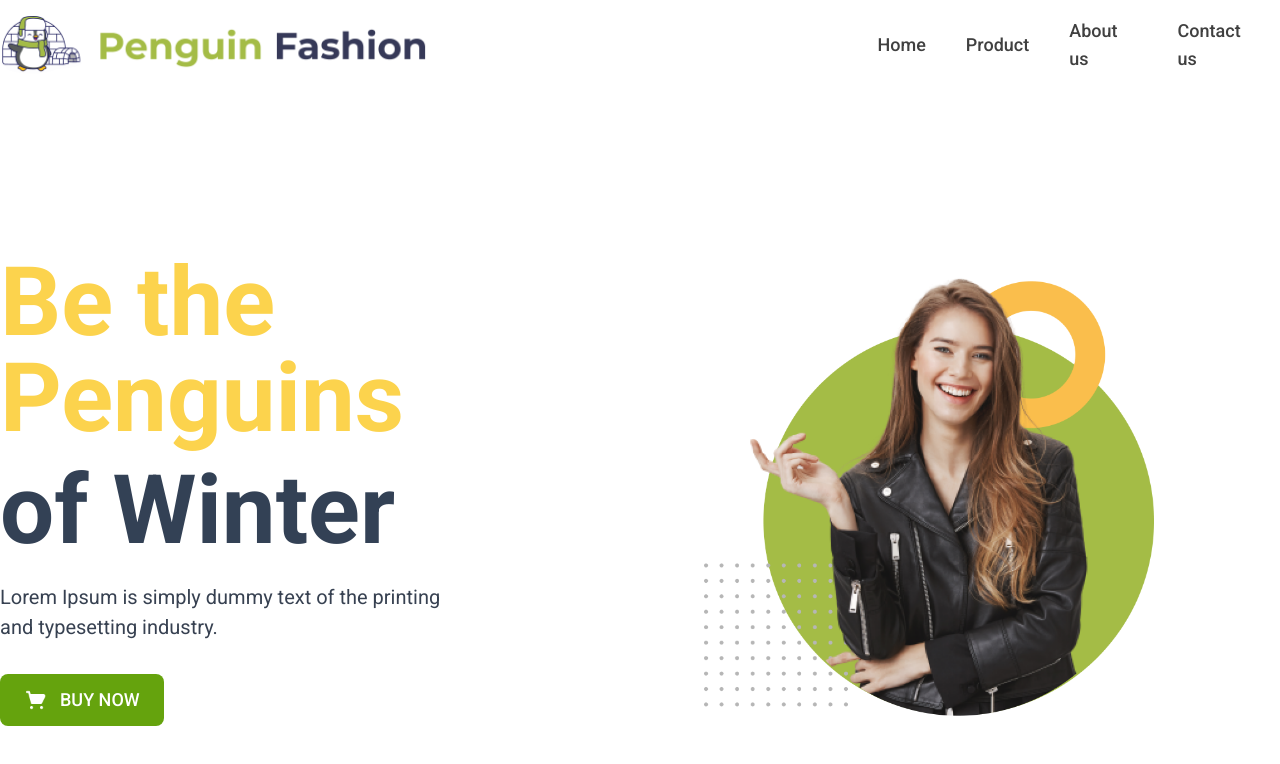
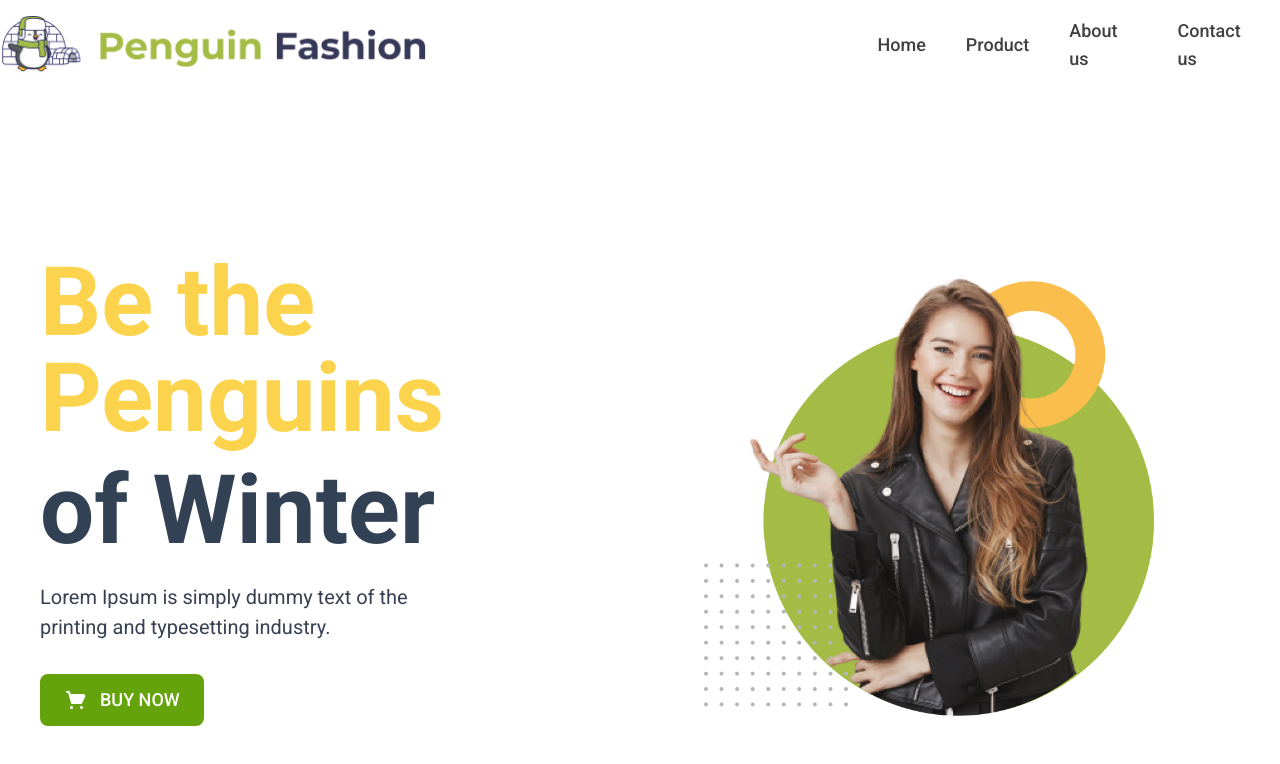
Before and after one commit to Owasiul/Penguin_Fashion.github.io, a plain HTML site: page index.html in a window 1280 px wide. Drawn offline with nearby package versions, Linux system fonts and the light colour scheme.

Commit message:
update_1.0

```diff
--- a/index.html
+++ b/index.html
@@ -34,7 +34,7 @@
     <main>
       <!-- hero start -->
       <section
-        class="hero-content bg-white flex items-center justify-center py-20"
+        class="hero-content bg-white flex items-center justify-center p-10 "
       >
         <div class="container mx-auto flex flex-col md:flex-row items-center">
           <!-- Hero Left -->
```
